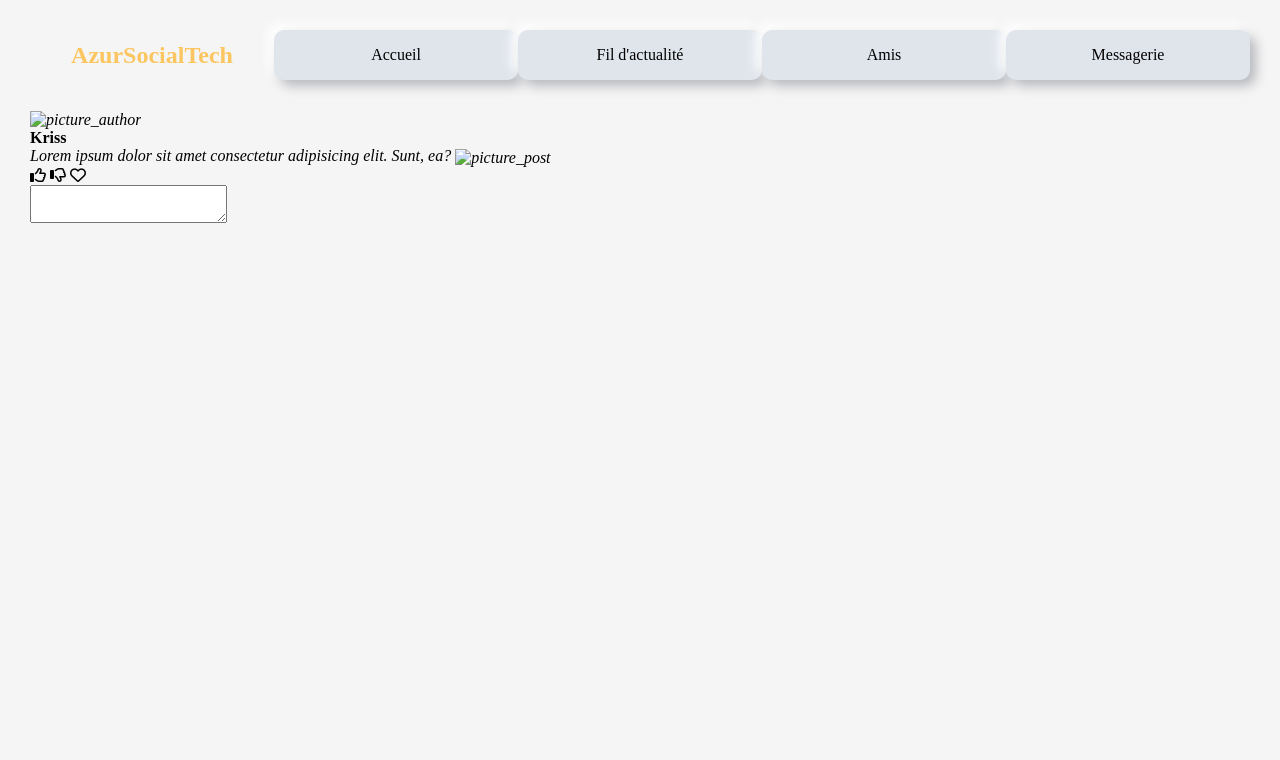
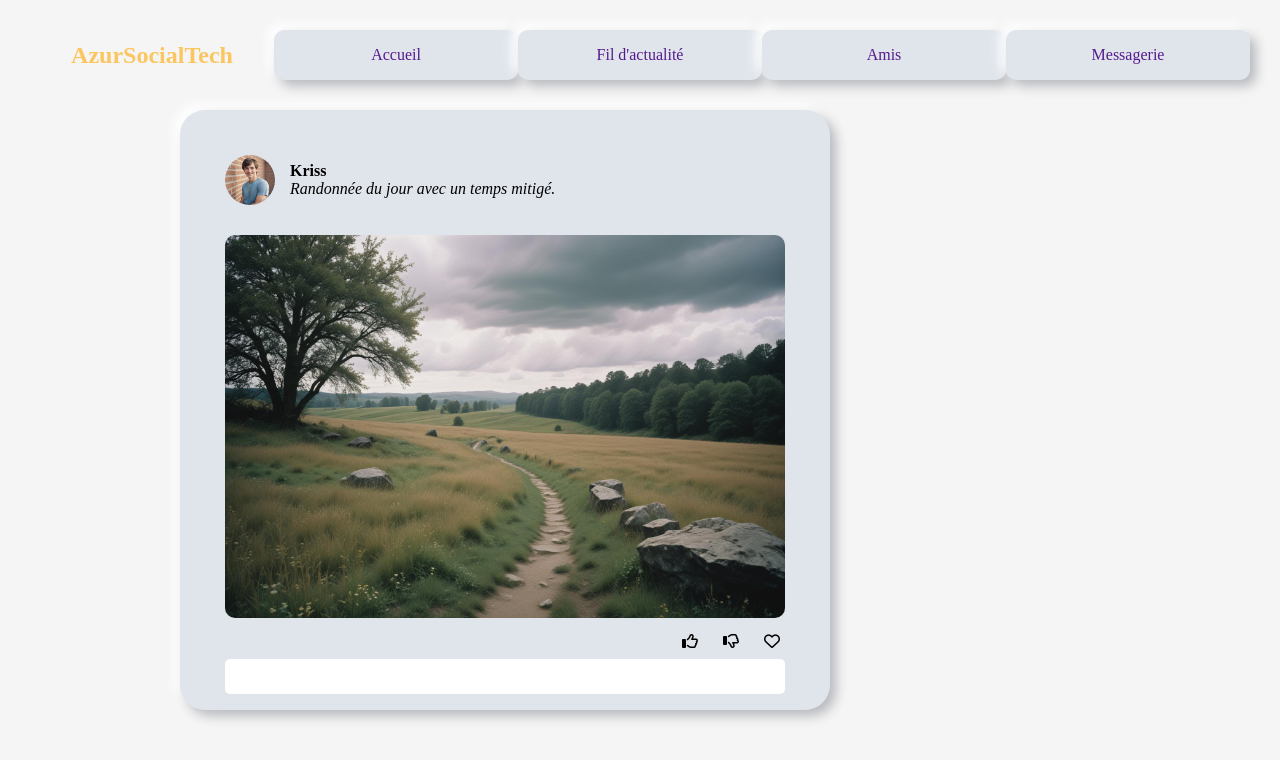
Before and after one commit to Christophe-miranville/azursocialtech, a plain HTML site: page index.html in a window 1280 px wide. Drawn offline with Linux system fonts and the light colour scheme.

Commit message:
edit_css_post

```diff
--- a/css/style.css
+++ b/css/style.css
@@ -1,5 +1,5 @@
-body{
-    background-color:whitesmoke;
+body {
+    background-color: whitesmoke;
     padding: 30px;
 }
 
@@ -7,18 +7,18 @@ header {
     padding-bottom: 30px;
 }
 
-h1{
+h1 {
     color: rgba(255, 166, 0, 0.61);
 
 }
 
-.navbar>ol{
-display: flex;
-flex-direction: row;
-justify-content:space-around
+.navbar>ol {
+    display: flex;
+    flex-direction: row;
+    justify-content: space-around
 }
 
-li{
+li {
     list-style-type: none;
     display: flex;
     text-align: center;
@@ -37,7 +37,66 @@ li:hover {
     background-color: rgba(125, 128, 133, 0.205);
 }
 
-.navbar > ol > li:first-child {
+a {
+    text-decoration: none;
+}
+
+.navbar>ol>li:first-child {
     background-color: transparent;
     box-shadow: none;
 }
+
+main {
+    padding: 0 150px;
+}
+
+.post {
+    display: flex;
+    border-radius: 25px;
+    padding: 30px;
+    height: 600px;
+    width: 650px;
+    background-color: #e0e5ec;
+    box-shadow: 6px 6px 12px #b8b9be, -6px -6px 12px #ffffff;
+}
+
+.picture_author {
+    height: 50px;
+    border-radius: 25px;
+    margin: 15px;
+}
+
+.picture_post {
+    width: 600px;
+    border-radius: 25px;
+    padding: 15px;
+}
+
+.top_post {
+    display: flex;
+    align-items: center;
+}
+
+.bottom_post {
+    justify-content: end;
+    text-align: center;
+
+}
+
+.react {
+    display: flex;
+    justify-content: flex-end;
+    gap: 25px;
+    margin-right: 20px;
+    padding-bottom: 10px;
+}
+
+textarea {
+    border-radius: 5px;
+    padding: 5px;
+    width: 95%;
+    max-width: 100%;
+    resize: none;
+    border: none;
+    height: 35px;
+}
--- a/index.html
+++ b/index.html
@@ -16,30 +16,50 @@
     <header>
         <nav class="navbar">
             <ol>
-                <li><h1 class="title">AzurSocialTech</h1></li>
-                <li><a href=""></a>Accueil<a href=""></a></li>
-                <li><a href=""></a> Fil d'actualité<a href=""></a></li>
-                <li><a href=""></a> Amis<a href=""></a></li>
-                <li><a href=""></a> Messagerie<a href=""></a></li>
+                <li>
+                    <h1 class="title">AzurSocialTech</h1>
+                </li>
+                <li><a href="">Accueil</a></li>
+                <li><a href="">Fil d'actualité</a></li>
+                <li><a href="">Amis</a></li>
+                <li><a href="">Messagerie</a></li>
             </ol>
         </nav>
     </header>
 
     <main>
+
+        <section class="left">
             <div class="post">
                 <div>
-                <img src="" alt="picture_author">
+                    <div>
+                        <div class="top_post">
+                            <img class="picture_author" src="/img/profil (1).jpg" alt="picture_author">
+                            <div>
                                 <h4 class="name_author">Kriss</h4>
-                <em class="descr_post">Lorem ipsum dolor sit amet consectetur adipisicing elit. Sunt, ea?</em>
-                <img src="" alt="picture_post">
+                                <em class="descr_post">Randonnée du jour avec un temps mitigé.</em>
+                            </div>
+                        </div>
+                        <img class="picture_post" src="/img/piscture_post (1).jpeg" alt="picture_post">
+                        <div class="bottom_post">
+
                             <div class="react">
                                 <i id="like" class="fa-regular fa-thumbs-up"></i>
                                 <i id="dislike" class="fa-regular fa-thumbs-down"></i>
                                 <i id="love" class="fa-regular fa-heart"></i>
                             </div>
-            </div>
                             <textarea name="comment_post" id=""></textarea>
                         </div>
+                    </div>
+                </div>
+            </div>
+        </section>
+
+        <section class="right">
+
+
+        </section>
+
 
     </main>
 
```
Also changed, not shown: img/piscture_post (1).jpeg (added), img/piscture_post (2).jpeg (added), img/piscture_post (3).jpeg (added), img/piscture_post (4).jpeg (added), img/profil (1).jpg (added), img/profil (2).jpg (added), img/profil (3).jpg (added), img/profil (4).jpg (added). Lines whose indentation alone changed are shown as unchanged.
